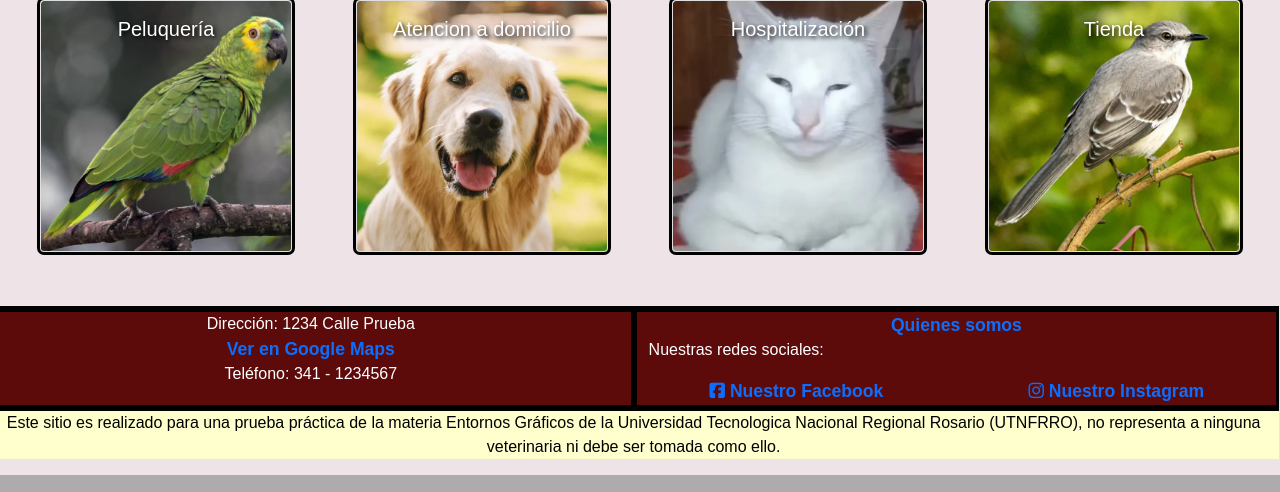
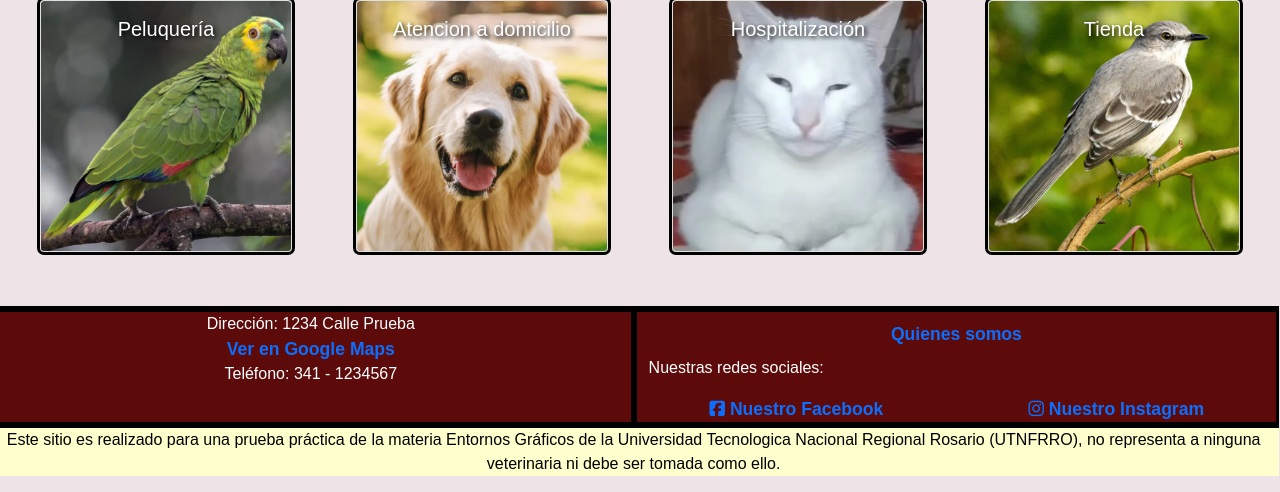
Before and after one commit to mateoregodesebes/Pagina-Veterinaria, a PHP site: page / in a window 1280 px wide. Shown: the part 459-951 px from the top of the page. Run offline with PHP 8.4, Linux system fonts and the light colour scheme; some libraries are stand-ins or nearby versions.

Commit message:
implemented fixes in functionality

```diff
--- a/public/css/veterinaria.css
+++ b/public/css/veterinaria.css
@@ -2,6 +2,7 @@
     --main-color: rgb(92, 10, 10);
     --text-color: white;
     --link-color: white;
+    --button-link-color: #0d6efd;
     --main-background: #eee3e7;
     --table-color: #b070af;
     --main-font: 'Montserrat', sans-serif;
@@ -35,6 +36,17 @@ footer {
     text-align: center;
 }
 
+.footerblock button {
+    font-family: var(--main-font);
+    background-color: var(--main-color);
+    font-size: 1.1em;
+    font-weight: 900;
+    color: var(--button-link-color);
+    border: none;
+    padding: 0.5em 1em;
+    cursor: pointer;
+}
+
 .footerblock p {
     font-family: var(--main-font);
     color: var(--text-color);
--- a/src/pages/abmMascota/abmFormMascota.php
+++ b/src/pages/abmMascota/abmFormMascota.php
@@ -26,7 +26,7 @@ if (isset($_SESSION["idMascota"])) {
 }
 
 // * Para el combo del id cliente
-$query2 = "SELECT id FROM personas";
+$query2 = "SELECT id FROM personas WHERE rol_id IS NULL";
 $result = mysqli_query($conn, $query2);
 $id_clientes = mysqli_fetch_all($result, MYSQLI_ASSOC);
 
--- a/src/pages/homepage/homepage.php
+++ b/src/pages/homepage/homepage.php
@@ -7,13 +7,13 @@ if ($_SERVER["REQUEST_METHOD"] == "POST") {
         exit();
     }
     if (isset($_POST["PeluqButton"])) {
-        $_SESSION['atencion'] = 'Corte de pelo';
+        // $_SESSION['atencion'] = 'Corte de pelo';
         $_SESSION['currentPage'] = '../src/pages/peluqueria/peluqueria.php';
         echo '<script>window.location.replace("index.php");</script>';
         exit();
     }
     if (isset($_POST["AtButton"])) {
-        $_SESSION['atencion'] = 'Revisión Médica';
+        // $_SESSION['atencion'] = 'Revisión Médica';
         $_SESSION['currentPage'] = '../src/pages/atencion/atencion.php';
         echo '<script>window.location.replace("index.php");</script>';
         exit();
--- a/src/partials/footer.php
+++ b/src/partials/footer.php
@@ -1,3 +1,12 @@
+
+<?php
+if ($_SERVER["REQUEST_METHOD"] == "POST") {
+    if (isset($_POST["about-us"])) {
+        $_SESSION['currentPage'] = '../src/pages/aboutus/aboutus.php';
+        echo '<script>window.location.replace("index.php");</script>';
+        exit();
+    }}
+?>
 <div class="row">
     <div class="col-6 footerblock">
         <address>
@@ -7,7 +16,11 @@
         </address>
     </div>
     <div class="col-6 footerblock">
-        <a class="footer-link" href="QuienesSomos.php">Quienes somos</a>
+        <form action="index.php" method="post">
+                        <button class="footer-link" type="submit" name="about-us">
+                            Quienes somos
+                        </button>
+        </form>
         <p>Nuestras redes sociales:</p>
         <div class="row">
             <div class="col-6">
--- a/src/partials/navbar.php
+++ b/src/partials/navbar.php
@@ -7,6 +7,21 @@ if ($_SERVER["REQUEST_METHOD"] == "POST") {
     }
     if(isset($_POST["about-us"])) {
         $_SESSION['currentPage'] = '../src/pages/aboutus/aboutus.php';
+        echo '<script>window.location.replace("index.php");</script>';
+        exit();
+    }
+    if(isset($_POST["contact"])) {
+        $_SESSION['currentPage'] = '../src/pages/contact/contact.php';
+        echo '<script>window.location.replace("index.php");</script>';
+        exit();
+    }
+    if(isset($_POST["services"])) {
+        $_SESSION['currentPage'] = '../src/pages/inprogress/inprogress.php';
+        echo '<script>window.location.replace("index.php");</script>';
+        exit();
+    }
+    if(isset($_POST["newspaper"])) {
+        $_SESSION['currentPage'] = '../src/pages/inprogress/inprogress.php';
         echo '<script>window.location.replace("index.php");</script>';
         exit();
     }
@@ -53,7 +68,7 @@ $(document).ready(function(){
 
 <div class="row">
     <nav class="navb navbar-expand-sm">
-        <div class="col-1">
+        <div class="col-1 logToggle">
             <form action="index.php" method="post">
                 <button class="navbar-brand mx-3 logo" type="submit" name="LogoButton">
                     <img src="../assets/logo.png" width="50" height="50" alt="Logo">
@@ -113,12 +128,16 @@ $(document).ready(function(){
                             <div class='alert alert-success' role='alert'>Bienvenido
                                 <?php echo $_SESSION["user_name"] ?>
                             </div>
-                            <form method="post">
+                            <form method="post" class="logToggle">
                                 <button type="submit" class="dropdown-item" name="profileButton">
                                     Perfil
                                 </button>
                             </form>
-                            <a class="dropdown-item" href="#">Mis Turnos</a>
+                            <form method="post">
+                                <button type="submit" class="dropdown-item <?php echo (isset($_SESSION["user_role"]) && $_SESSION["user_role"] == "Estudiante" || $_SESSION["user_role"] == "Asistente") ? 'd-none' : ''; ?>" name="appointmentsButton">
+                                    Mis Turnos
+                                </button>
+                            </form>
                             <div class="dropdown-item">
                                 <form method="post">
                                     <button type="submit" class="dropdown-item register_button" name="logoutButton">
--- a/src/partials/pageHandler.php
+++ b/src/partials/pageHandler.php
@@ -1,5 +1,5 @@
 <?php
-// Array con las paginas que estan en progreso
+    // Array con las paginas que estan en progreso
 $in_progress_pages = [
     '../src/pages/shop/shop.php',
     '../src/pages/peluqueria/peluqueria.php',
@@ -8,6 +8,8 @@ $in_progress_pages = [
 ];
 
 if (!isset($_SESSION["currentPage"])) {
+    //?Aca lo que habria que hacer es que en vez de abmList cuando tengamos el home hecho poner eso
+    //?y que cuando se apreta el boton de home se ponga el home como current page
     require_once("../src/pages/homepage/homepage.php");
 } elseif (isset($_SESSION["currentPage"])) {
     // Si la pagina actual esta en el array de paginas en progreso, se muestra la pagina de en progreso
--- a/src/partials/styleHandler.php
+++ b/src/partials/styleHandler.php
@@ -40,6 +40,9 @@ if (isset($_SESSION["currentPage"])) {
             # Cambiar por el css de la pagina de atencion cuando la hagamos
             echo '<link rel="stylesheet" href="css/inprogress.css">';
             break;
+        case '../src/pages/inprogress/inprogress.php':
+            echo '<link rel="stylesheet" href="css/inprogress.css">';
+            break;
         case '../src/pages/aboutus/aboutus.php':
             echo '<link rel="stylesheet" href="css/aboutus.css">';
             break;
--- a/src/scripts/login.php
+++ b/src/scripts/login.php
@@ -54,6 +54,7 @@ if ($user) {
             // Se usa $user['rol_id'] - 1 porque los roles empiezan en 1 y los índices en 0
             $_SESSION["user_role"] = $roles[$user['rol_id'] - 1]['nombre'];
         }
+        $_SESSION["currentPage"] = '../src/pages/homepage/homepage.php';
         echo '<script>window.location.replace("index.php");</script>';
         exit();
     } else {
```
